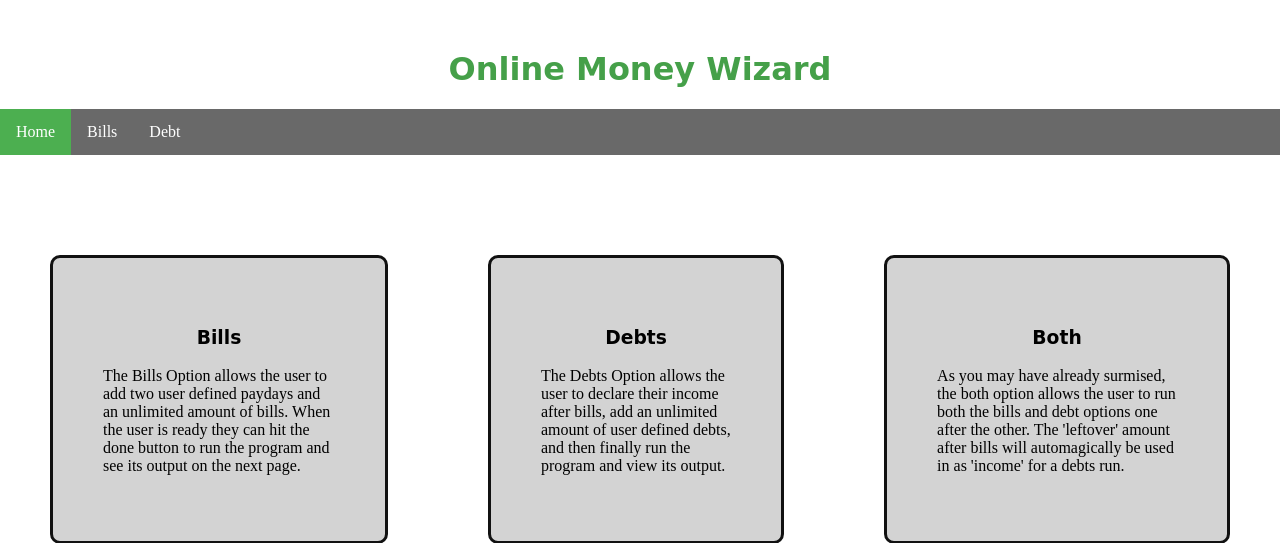
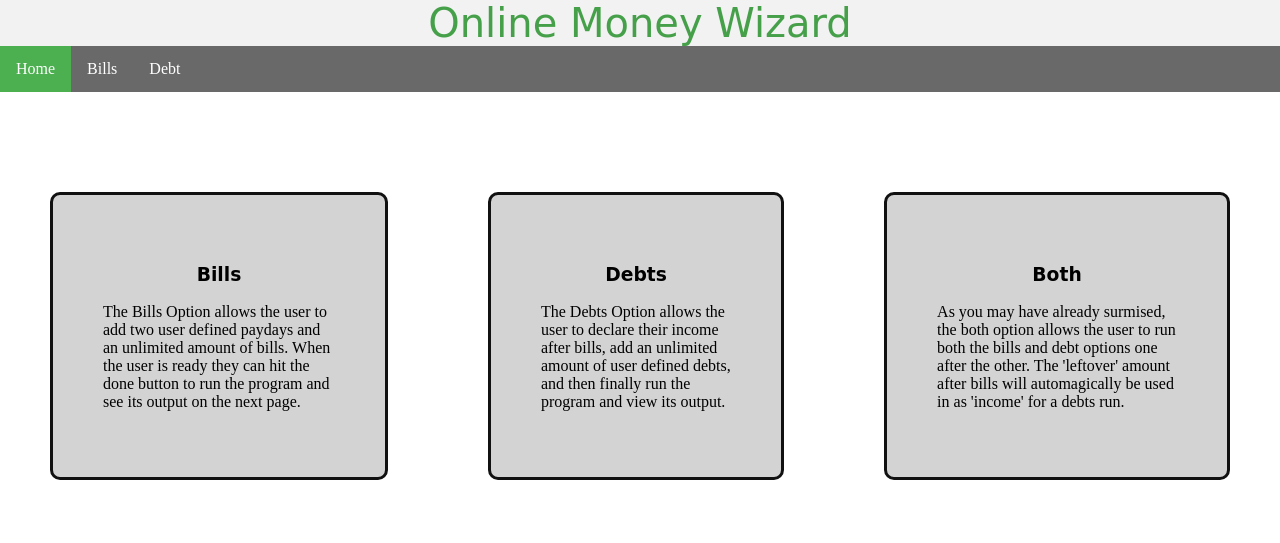
Before and after one commit to Kaz95/online_moneywiz, a Flask app: page /home in a window 1280 px wide. Shown: the top 543 px of the page. Run offline with Flask 2, Linux system fonts and the light colour scheme.

Commit message:
- Centered Form Divs - Turned Banner into a link that leads to home page. - Changed banner background color.

```diff
--- a/static/main.css
+++ b/static/main.css
@@ -6,7 +6,14 @@
 
 .banner {
     color: #45a049;
-    margin-top: 50px;
+    margin-top: 0;
+    margin-bottom: 0;
+    background-color: #f2f2f2;
+}
+a.banner {
+    display: block;
+    text-decoration: none;
+    font-size: 2.5em;
 }
 
 /* Body */
@@ -120,10 +127,11 @@ input[type=submit]:hover, button:hover {
 }
 
 div.form {
+    width: 50%;
     border-radius: 5px;
     background-color: #f2f2f2;
-    padding: 20px;
-    margin: 10px;
+    padding: 20px 20px 40px;
+    margin: 20px auto auto;
 }
 
 /* Flashes */
--- a/templates/layout.html
+++ b/templates/layout.html
@@ -10,9 +10,9 @@
     </head>
     <body>
         {% if title %}
-            <h1 class="center banner">{{ title }}</h1>
+            <a class="center banner" href="{{ url_for('home') }}">{{ title }}</a>
         {% else %}
-            <h1 class="center banner">Ima Page</h1>
+            <a class="center banner" href="{{ url_for('home') }}" >Ima Page</a>
         {% endif %}
 
         {% set navigation_bar = [
```
